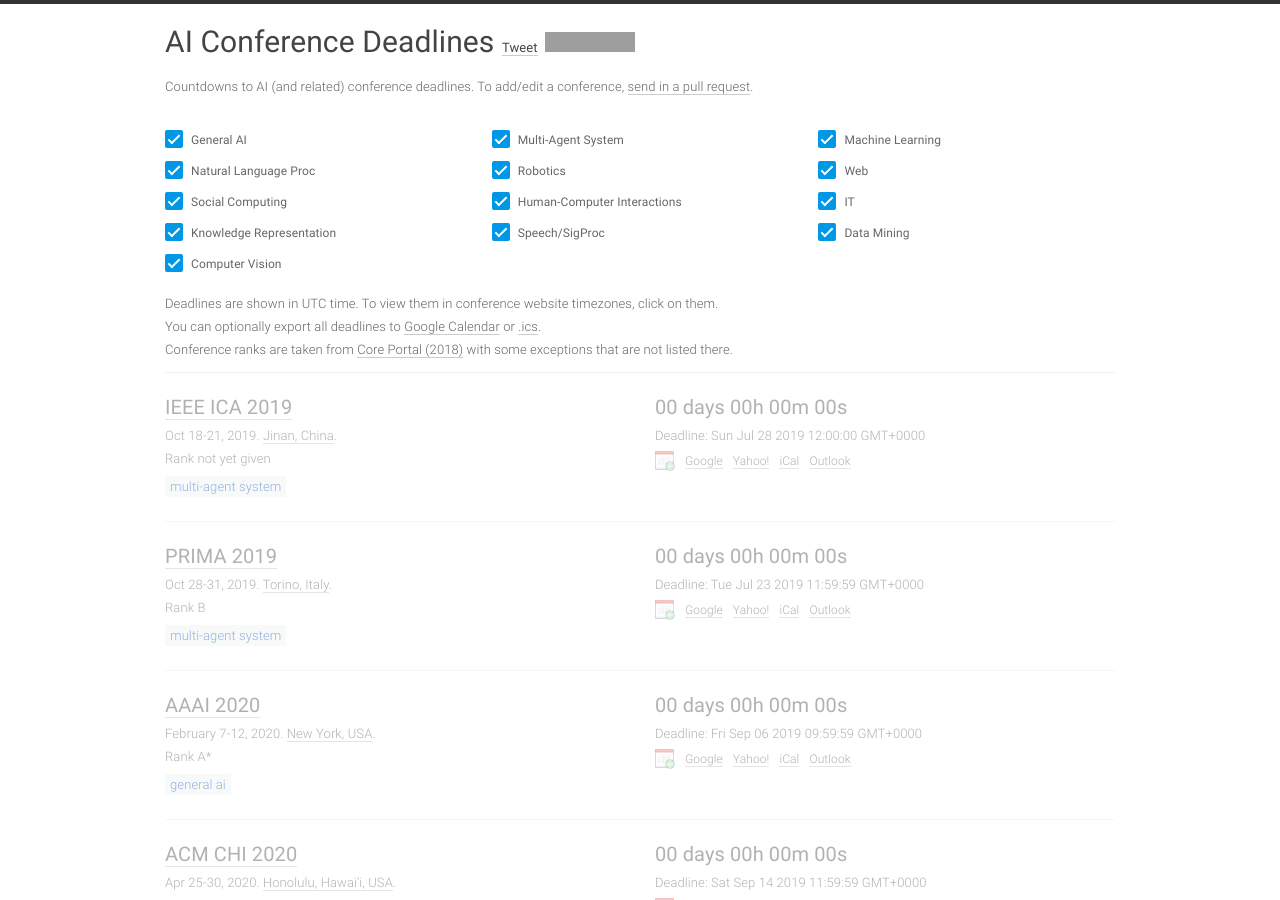
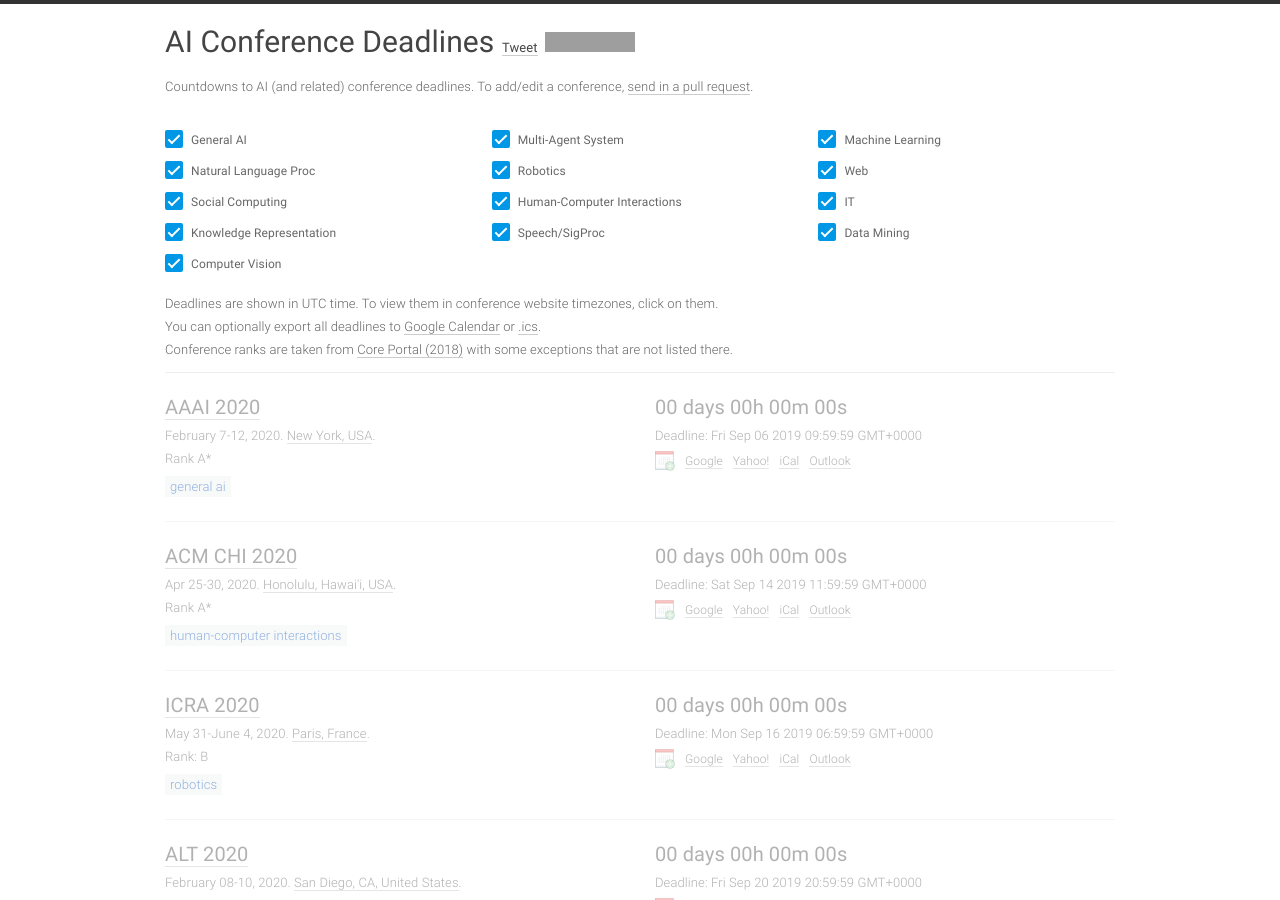
Before and after one commit to ryutaAri/ryutaAri.github.io, a Jekyll site: the page built from index.html, in a window 1280 px wide and 900 px high. Built offline with Jekyll 4.4.1, drawn with Linux system fonts in a browser that asks for light colours; comment, search, counter and statistics services are not loaded; part of the change alters nothing that is shown; some of the changed text lies outside the part shown; grey boxes are pictures that could not be loaded.

Commit message:
Update conferences.yml

```diff
--- a/_data/conferences.yml
+++ b/_data/conferences.yml
@@ -1,30 +1,30 @@
 
 ---
 
-- title: IEEE ICA
-  year: 2019
-  id: ica19
-  link: http://ica2019.crowdscience.org
-  deadline: '2019-07-28'
-  timezone: UTC-12
-  date: Oct 18-21, 2019
-  place: Jinan, China
-  sub: MAS
-  note: 'Rank not yet given'
-
-
-- title: PRIMA
-  year: 2019
-  id: prima19
-  link: https://prima2019.di.unito.it
-  deadline: '2019-07-22 23:59:59'
-  timezone: UTC-12
-  date: Oct 28-31, 2019
-  place: Torino, Italy
-  sub: MAS
-  note: 'Rank B'
-
-
+#- title: IEEE ICA
+#  year: 2019
+#  id: ica19
+#  link: http://ica2019.crowdscience.org
+#  deadline: '2019-07-28'
+#  timezone: UTC-12
+#  date: Oct 18-21, 2019
+#  place: Jinan, China
+#  sub: MAS
+#  note: 'Rank not yet given'
+#
+#
+#- title: PRIMA
+#  year: 2019
+#  id: prima19
+#  link: https://prima2019.di.unito.it
+#  deadline: '2019-07-22 23:59:59'
+#  timezone: UTC-12
+#  date: Oct 28-31, 2019
+#  place: Torino, Italy
+#  sub: MAS
+#  note: 'Rank B'
+#
+#
 - title: AAAI
   year: 2020
   id: aaai20
@@ -81,6 +81,7 @@
   place: Yogyakarta, Indonesia
   sub: IT
   note: 'Rank: ? <b>NOTE</b> Timezone unclear.'
+
 
 - title: HRI
   year: 2020
@@ -197,7 +198,7 @@
   year: 2020
   id: clar20
   link: http://www.xixilogic.org/events/clar2020/
-  deadline: '2019-11-30 23:59:59'
+  deadline: '2019-12-15 23:59:59'
   timezone: UTC-12
   date: Apr 6-9, 2020
   place: Hangzhou, China
```
